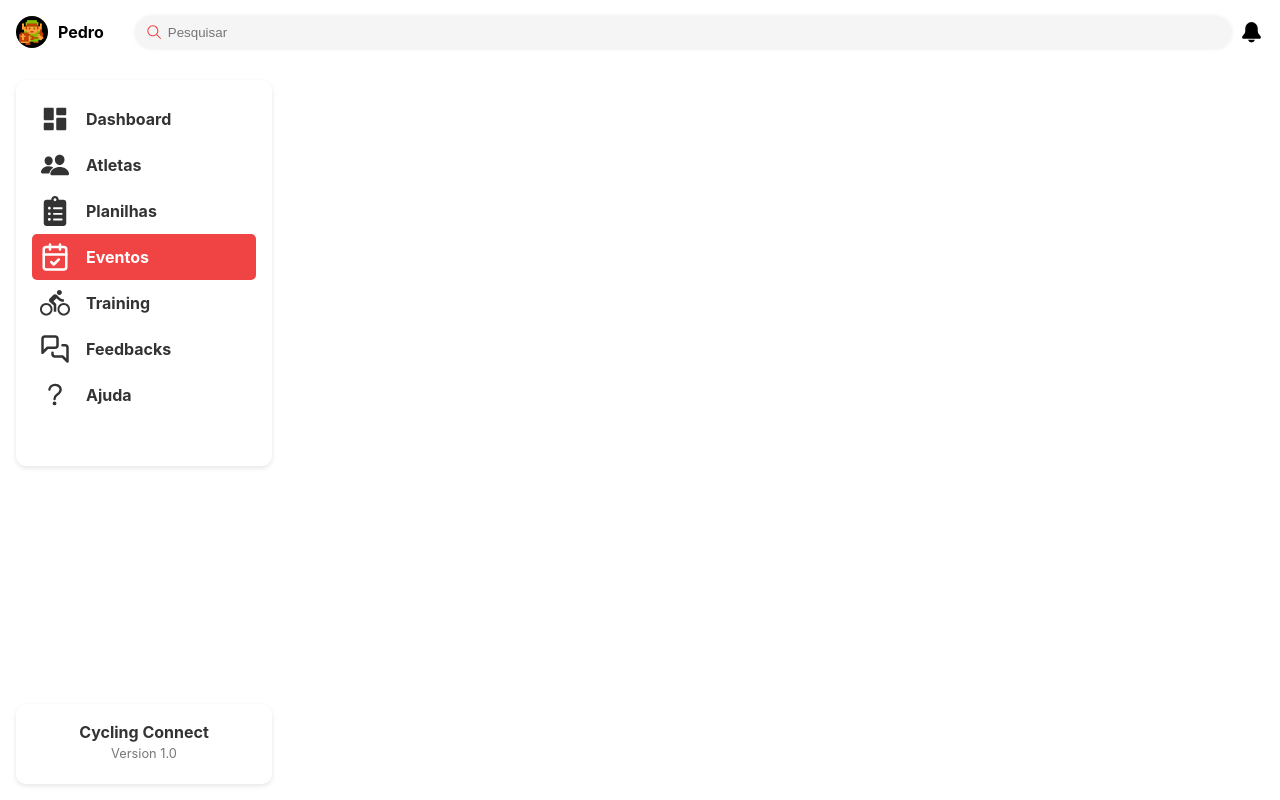
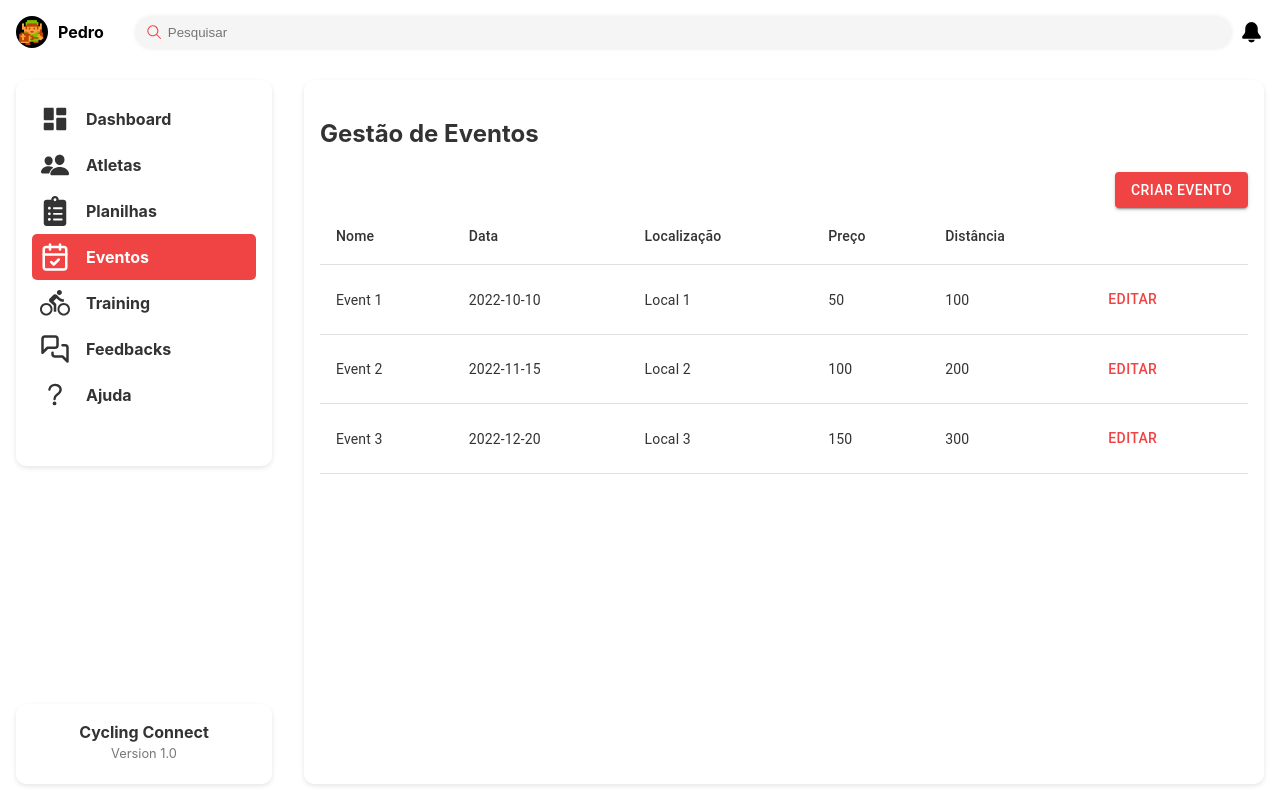
Before and after one commit to lucasxae/cycling-connect, a React (Vite) app in the folder Codigo/CyclingConnectWeb/cycling-connect-web/: page /eventos in a window 1280 px wide. Built offline with nearby package versions, Linux system fonts and the light colour scheme.

Commit message:
feat: adicionar pagina de gestao de eventos

```diff
--- a/Codigo/CyclingConnectWeb/cycling-connect-web/src/App.tsx
+++ b/Codigo/CyclingConnectWeb/cycling-connect-web/src/App.tsx
@@ -1,10 +1,11 @@
 import { useState } from "react";
 import MainLayout from "./layouts/MainLayout.tsx";
 import CreateWorkout from "./pages/CreateWorkout/CreateWorkout.tsx";
-import { BrowserRouter, Route, Routes } from "react-router-dom";
+import { Route, Routes } from "react-router-dom";
 import { ThemeProvider, createTheme } from "@mui/material";
 import Feedbacks from "./pages/Feedbacks/Feedbacks.tsx";
 import { Login } from "./pages/Login/login.tsx";
+import EventsPage from "./pages/Events/Events.tsx";
 function App() {
   const [count, setCount] = useState(0);
   const theme = createTheme({
@@ -31,6 +32,7 @@ function App() {
           <Routes>
             <Route path="/planilhas" element={<CreateWorkout />}></Route>
             <Route path="/feedbacks" element={<Feedbacks />}></Route>
+            <Route path="/eventos" element={<EventsPage />}></Route>
           </Routes>
         </MainLayout>
       </ThemeProvider>
--- /dev/null
+++ b/Codigo/CyclingConnectWeb/cycling-connect-web/src/pages/Events/Events.tsx
@@ -0,0 +1,359 @@
+import React, { useState } from "react";
+import Card from "../../components/Card/Card";
+import {
+  Table,
+  TableHead,
+  TableRow,
+  TableCell,
+  TableBody,
+  Button,
+  Dialog,
+  DialogTitle,
+  DialogContent,
+  DialogActions,
+  TextField,
+  FormControlLabel,
+  Checkbox,
+} from "@mui/material";
+import axios from "axios";
+
+interface Event {
+  id: number;
+  name: string;
+  date: string;
+  description: string;
+  location: string;
+  active: boolean;
+  distance: number;
+  price: number;
+}
+
+const containerStyle: React.CSSProperties = {
+  whiteSpace: "nowrap",
+  padding: "1rem",
+  width: "100%",
+  height: "100%",
+};
+
+const cardHeaderStyle: React.CSSProperties = {
+  color: "#333",
+  textAlign: "left",
+  width: "100%",
+  display: "flex",
+  justifyContent: "space-between",
+};
+
+const EventsPage: React.FC = () => {
+  const [eventName, setEventName] = useState("");
+  const [eventDate, setEventDate] = useState("");
+  const [eventDescription, setEventDescription] = useState("");
+  const [eventLocation, setEventLocation] = useState("");
+  const [eventDistance, setEventDistance] = useState(0);
+  const [eventPrice, setEventPrice] = useState(0);
+  const [eventActive, setEventActive] = useState(false);
+  const [open, setOpen] = useState(false);
+  const [editOpen, setEditOpen] = useState(false);
+  const [selectedEvent, setSelectedEvent] = useState<Event | null>(null);
+  const [eventData, setEventData] = useState<Event[]>([
+    {
+      id: 1,
+      name: "Event 1",
+      date: "2022-10-10",
+      description: "Description 1",
+      active: true,
+      distance: 100,
+      location: "Local 1",
+      price: 50,
+    },
+    {
+      id: 2,
+      name: "Event 2",
+      date: "2022-11-15",
+      description: "Description 2",
+      active: false,
+      distance: 200,
+      location: "Local 2",
+      price: 100,
+    },
+    {
+      id: 3,
+      name: "Event 3",
+      date: "2022-12-20",
+      description: "Description 3",
+      active: true,
+      distance: 300,
+      location: "Local 3",
+      price: 150,
+    },
+  ]);
+
+  const handleAddEvent = () => {
+    setOpen(true);
+  };
+
+  const handleClose = () => {
+    setOpen(false);
+  };
+
+  const handleEditClose = () => {
+    setEditOpen(false);
+  };
+
+  const handleSave = () => {
+    const newEvent = {
+      name: eventName,
+      date: eventDate,
+      description: eventDescription,
+      location: eventLocation,
+      distance: eventDistance,
+      price: eventPrice,
+      active: eventActive,
+    } as Event;
+    setEventData([...eventData, newEvent]);
+    console.log(newEvent);
+
+    axios
+      .post("https://sua-api.com/events", newEvent)
+      .then((response) => {
+        // Atualize a lista de eventos aqui
+        setEventData([...eventData, response.data]);
+        setOpen(false);
+      })
+      .catch((error) => {
+        console.error("Erro:", error);
+      });
+    setOpen(false);
+  };
+
+  const handleEdit = (event: Event) => {
+    setSelectedEvent(event);
+    setEditOpen(true);
+  };
+
+  const handleEditSave = () => {
+    if (selectedEvent) {
+      const updatedEvents = [...eventData];
+      const index = updatedEvents.findIndex(
+        (event) => event.id === selectedEvent.id
+      );
+      if (index !== -1) {
+        updatedEvents[index] = selectedEvent;
+        setEventData(updatedEvents);
+      }
+    }
+    setEditOpen(false);
+  };
+
+  return (
+    <div style={containerStyle}>
+      <Card>
+        <div style={cardHeaderStyle}>
+          <h2>Gestão de Eventos</h2>
+        </div>
+        <div style={{ display: "flex", justifyContent: "flex-end" }}>
+          <Button
+            size="medium"
+            variant="contained"
+            color="primary"
+            onClick={handleAddEvent}
+            fullWidth={false}
+          >
+            Criar Evento
+          </Button>
+        </div>
+        <Table>
+          <TableHead>
+            <TableRow>
+              <TableCell>Nome</TableCell>
+              <TableCell>Data</TableCell>
+              <TableCell>Localização</TableCell>
+              <TableCell>Preço</TableCell>
+              <TableCell>Distância</TableCell>
+              <TableCell></TableCell>
+            </TableRow>
+          </TableHead>
+          <TableBody>
+            {eventData.map((event) => (
+              <TableRow key={event.id}>
+                <TableCell>{event.name}</TableCell>
+                <TableCell>{event.date}</TableCell>
+                <TableCell>{event.location}</TableCell>
+                <TableCell>{event.price}</TableCell>
+                <TableCell>{event.distance}</TableCell>
+                <TableCell>
+                  <Button onClick={() => handleEdit(event)}>Editar</Button>
+                </TableCell>
+              </TableRow>
+            ))}
+          </TableBody>
+        </Table>
+      </Card>
+      <Dialog open={open} onClose={handleClose}>
+        <DialogTitle>Adicionar Evento</DialogTitle>
+        <DialogContent>
+          <TextField
+            autoFocus
+            margin="dense"
+            label="Nome do Evento"
+            fullWidth
+            onChange={(e) => setEventName(e.target.value)}
+          />
+          <TextField
+            margin="dense"
+            label="Data do Evento"
+            fullWidth
+            onChange={(e) => setEventDate(e.target.value)}
+          />
+          <TextField
+            margin="dense"
+            label="Descrição"
+            fullWidth
+            onChange={(e) => setEventDescription(e.target.value)}
+          />
+          <TextField
+            margin="dense"
+            label="Localização"
+            fullWidth
+            onChange={(e) => setEventLocation(e.target.value)}
+          />
+          <TextField
+            margin="dense"
+            label="Distância"
+            type="number"
+            fullWidth
+            onChange={(e) => setEventDistance(Number(e.target.value))}
+          />
+          <TextField
+            margin="dense"
+            label="Preço"
+            type="number"
+            fullWidth
+            onChange={(e) => setEventPrice(Number(e.target.value))}
+          />
+          <FormControlLabel
+            control={
+              <Checkbox onChange={(e) => setEventActive(e.target.checked)} />
+            }
+            label="Ativo"
+          />
+        </DialogContent>
+        <DialogActions>
+          <Button variant="contained" onClick={handleClose}>
+            Cancelar
+          </Button>
+          <Button variant="contained" onClick={handleSave}>
+            Salvar
+          </Button>
+        </DialogActions>
+      </Dialog>
+      <Dialog open={editOpen} onClose={handleEditClose}>
+        <DialogTitle>Editar Evento</DialogTitle>
+        <DialogContent>
+          <TextField
+            autoFocus
+            margin="dense"
+            label="Nome do Evento"
+            defaultValue={selectedEvent?.name}
+            fullWidth
+            onChange={(e) =>
+              setSelectedEvent({
+                ...selectedEvent,
+                name: e.target.value,
+              } as Event)
+            }
+          />
+          <TextField
+            margin="dense"
+            label="Data do Evento"
+            type="date"
+            defaultValue={selectedEvent?.date}
+            fullWidth
+            InputLabelProps={{
+              shrink: true,
+            }}
+            onChange={(e) =>
+              setSelectedEvent({
+                ...selectedEvent,
+                date: e.target.value,
+              } as Event)
+            }
+          />
+          <TextField
+            margin="dense"
+            label="Descrição"
+            defaultValue={selectedEvent?.description}
+            fullWidth
+            onChange={(e) =>
+              setSelectedEvent({
+                ...selectedEvent,
+                description: e.target.value,
+              } as Event)
+            }
+          />
+          <TextField
+            margin="dense"
+            label="Localização"
+            defaultValue={selectedEvent?.location}
+            fullWidth
+            onChange={(e) =>
+              setSelectedEvent({
+                ...selectedEvent,
+                location: e.target.value,
+              } as Event)
+            }
+          />
+          <TextField
+            margin="dense"
+            label="Distância"
+            type="number"
+            defaultValue={selectedEvent?.distance}
+            fullWidth
+            onChange={(e) =>
+              setSelectedEvent({
+                ...selectedEvent,
+                distance: parseFloat(e.target.value),
+              } as Event)
+            }
+          />
+          <TextField
+            margin="dense"
+            label="Preço"
+            type="number"
+            defaultValue={selectedEvent?.price}
+            fullWidth
+            onChange={(e) =>
+              setSelectedEvent({
+                ...selectedEvent,
+                price: parseFloat(e.target.value),
+              } as Event)
+            }
+          />
+          <FormControlLabel
+            control={
+              <Checkbox
+                defaultChecked={selectedEvent?.active}
+                onChange={(e) =>
+                  setSelectedEvent({
+                    ...selectedEvent,
+                    active: e.target.checked,
+                  } as Event)
+                }
+              />
+            }
+            label="Ativo"
+          />
+        </DialogContent>
+        <DialogActions>
+          <Button variant="contained" onClick={handleEditClose}>
+            Cancelar
+          </Button>
+          <Button variant="contained" onClick={handleEditSave}>
+            Salvar
+          </Button>
+        </DialogActions>
+      </Dialog>
+    </div>
+  );
+};
+
+export default EventsPage;
```
